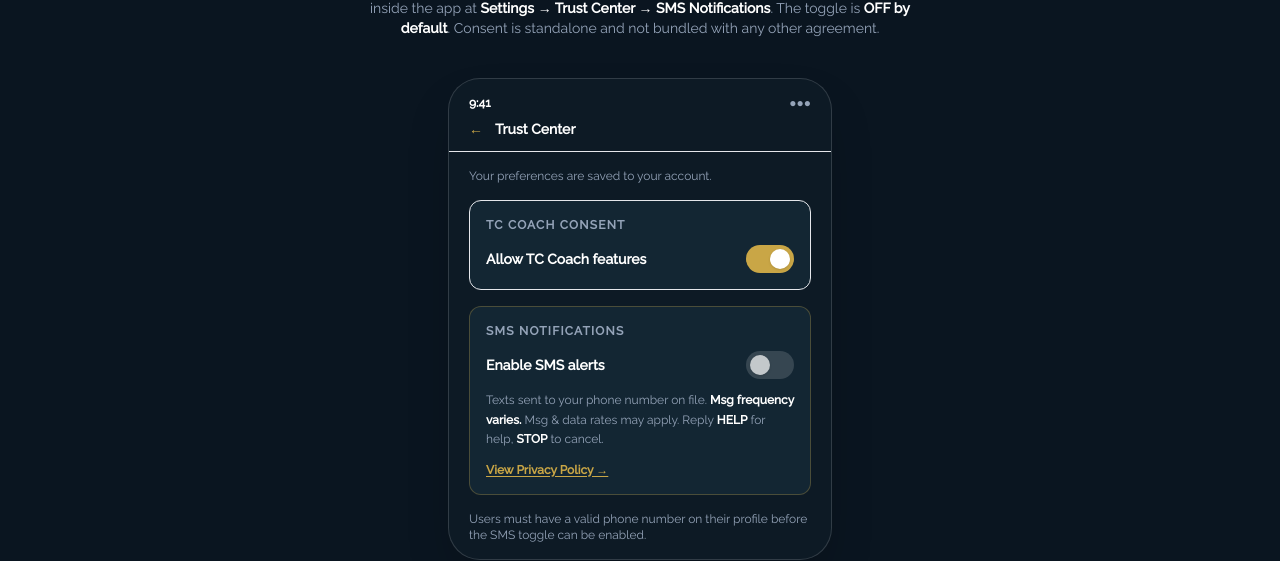
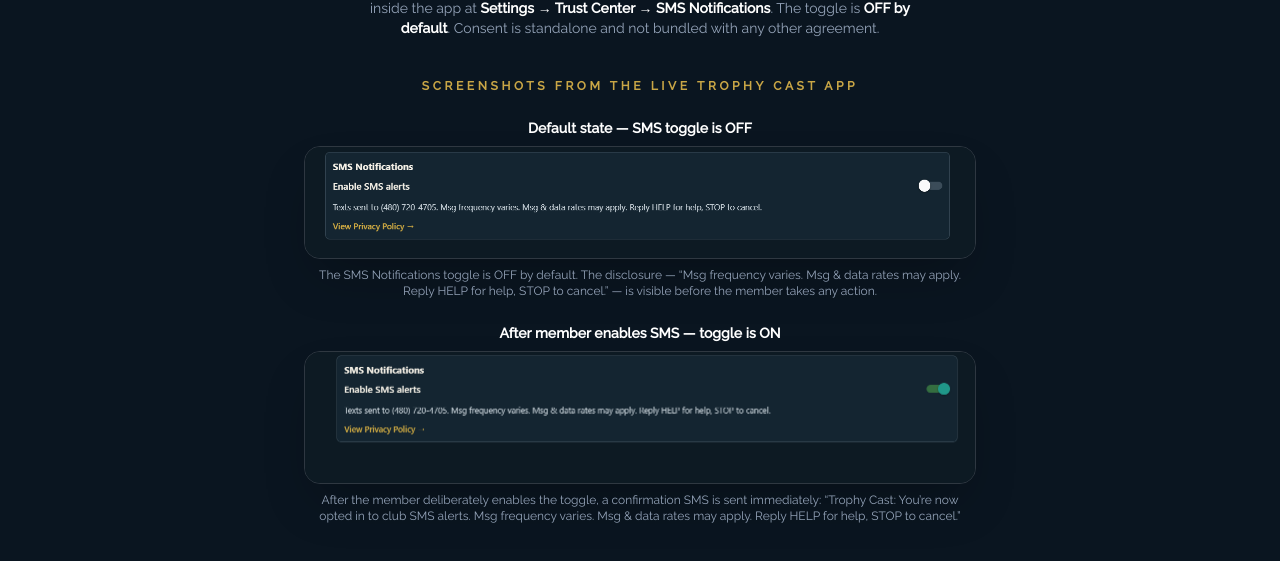
Before and after one commit to bassineveryday/trophy-cast-site, a Next.js app: page /sms-optin-proof in a window 1280 px wide. Shown: the part 247-808 px from the top of the page. Built offline with nearby package versions, Linux system fonts and the light colour scheme; no server answers.

Commit message:
fix: replace CSS mockup with real app screenshots on sms-optin-proof page
TCR reviewers rejected A2P campaign 5 times because the opt-in proof page
showed a CSS recreation instead of actual app screenshots. Now displays
real Trust Center screenshots showing toggle OFF (default) and ON states.

```diff
--- a/app/sms-optin-proof/page.tsx
+++ b/app/sms-optin-proof/page.tsx
@@ -1,3 +1,5 @@
+import Image from "next/image";
+
 export const metadata = {
   title: "SMS Opt-In Screen — Trophy Cast",
   description:
@@ -27,76 +29,54 @@
         </p>
       </div>
 
-      {/* Phone mockup */}
-      <div className="w-full max-w-sm rounded-[2rem] border border-white/15 bg-[#0d1a25] shadow-2xl overflow-hidden">
+      {/* Live app screenshots — primary proof */}
+      <div className="w-full max-w-2xl space-y-6">
+        <p className="text-xs font-bold uppercase tracking-[0.3em] text-[#C9A646] text-center">
+          Screenshots from the live Trophy Cast app
+        </p>
 
-        {/* Status bar */}
-        <div className="flex items-center justify-between px-5 pt-4 pb-2">
-          <span className="text-xs font-semibold text-white">9:41</span>
-          <span className="text-xs text-[#94a3b8]">●●●</span>
+        {/* OFF state — default */}
+        <div className="space-y-2">
+          <p className="text-sm font-semibold text-white text-center">
+            Default state — SMS toggle is OFF
+          </p>
+          <div className="rounded-2xl border border-white/15 overflow-hidden shadow-2xl">
+            <Image
+              src="/screenshots/trust-center-sms-off.png"
+              alt="Trophy Cast Trust Center screen showing SMS Notifications toggle in the OFF position by default, with disclosure text visible: Msg frequency varies. Msg and data rates may apply. Reply HELP for help, STOP to cancel."
+              width={1400}
+              height={500}
+              className="w-full h-auto"
+              priority
+            />
+          </div>
+          <p className="text-xs text-[#94a3b8] text-center">
+            The SMS Notifications toggle is OFF by default. The disclosure — &ldquo;Msg
+            frequency varies. Msg &amp; data rates may apply. Reply HELP for help,
+            STOP to cancel.&rdquo; — is visible before the member takes any action.
+          </p>
         </div>
 
-        {/* Nav header */}
-        <div className="flex items-center gap-3 px-5 pb-3 border-b border-white/8">
-          <span className="text-[#C9A646] text-sm">←</span>
-          <span className="text-sm font-bold text-white">Trust Center</span>
-        </div>
-
-        {/* Body */}
-        <div className="px-5 py-4 space-y-4">
-
-          <p className="text-xs text-[#94a3b8]">
-            Your preferences are saved to your account.
+        {/* ON state — after opt-in */}
+        <div className="space-y-2">
+          <p className="text-sm font-semibold text-white text-center">
+            After member enables SMS — toggle is ON
           </p>
-
-          {/* TC Coach card */}
-          <div className="rounded-xl border border-white/8 bg-[#132633] p-4 space-y-3">
-            <p className="text-xs font-bold uppercase tracking-widest text-[#94a3b8]">
-              TC Coach consent
-            </p>
-            <div className="flex items-center justify-between gap-3">
-              <p className="text-sm font-semibold text-white">Allow TC Coach features</p>
-              <div className="flex h-7 w-12 items-center justify-end rounded-full bg-[#C9A646] px-1">
-                <div className="h-5 w-5 rounded-full bg-white shadow" />
-              </div>
-            </div>
+          <div className="rounded-2xl border border-white/15 overflow-hidden shadow-2xl">
+            <Image
+              src="/screenshots/trust-center-sms-on.png"
+              alt="Trophy Cast Trust Center screen showing SMS Notifications toggle in the ON position after the member deliberately enabled it, with disclosure text and View Privacy Policy link visible."
+              width={1400}
+              height={200}
+              className="w-full h-auto"
+              priority
+            />
           </div>
-
-          {/* SMS card — this is the CTA */}
-          <div className="rounded-xl border border-[#C9A646]/30 bg-[#132633] p-4 space-y-3">
-            <p className="text-xs font-bold uppercase tracking-widest text-[#94a3b8]">
-              SMS Notifications
-            </p>
-
-            {/* Toggle row — OFF by default */}
-            <div className="flex items-center justify-between gap-3">
-              <p className="text-sm font-semibold text-white">Enable SMS alerts</p>
-              {/* Toggle shown in OFF state */}
-              <div className="flex h-7 w-12 items-center justify-start rounded-full bg-white/15 px-1">
-                <div className="h-5 w-5 rounded-full bg-white/70 shadow" />
-              </div>
-            </div>
-
-            {/* Disclosure text shown at point of opt-in */}
-            <p className="text-xs leading-relaxed text-[#94a3b8]">
-              Texts sent to your phone number on file.{" "}
-              <strong className="text-white">Msg frequency varies.</strong>{" "}
-              Msg &amp; data rates may apply.{" "}
-              Reply <strong className="text-white">HELP</strong> for help,{" "}
-              <strong className="text-white">STOP</strong> to cancel.
-            </p>
-
-            <a
-              href="https://trophycast.app/privacy"
-              className="block text-xs font-semibold text-[#C9A646] underline underline-offset-2"
-            >
-              View Privacy Policy →
-            </a>
-          </div>
-
-          <p className="text-xs text-[#94a3b8]">
-            Users must have a valid phone number on their profile before the SMS
-            toggle can be enabled.
+          <p className="text-xs text-[#94a3b8] text-center">
+            After the member deliberately enables the toggle, a confirmation SMS is
+            sent immediately: &ldquo;Trophy Cast: You&rsquo;re now opted in to club
+            SMS alerts. Msg frequency varies. Msg &amp; data rates may apply. Reply
+            HELP for help, STOP to cancel.&rdquo;
           </p>
         </div>
       </div>
```
Also changed, not shown: public/screenshots/trust-center-sms-off.png (added), public/screenshots/trust-center-sms-on.png (added).
